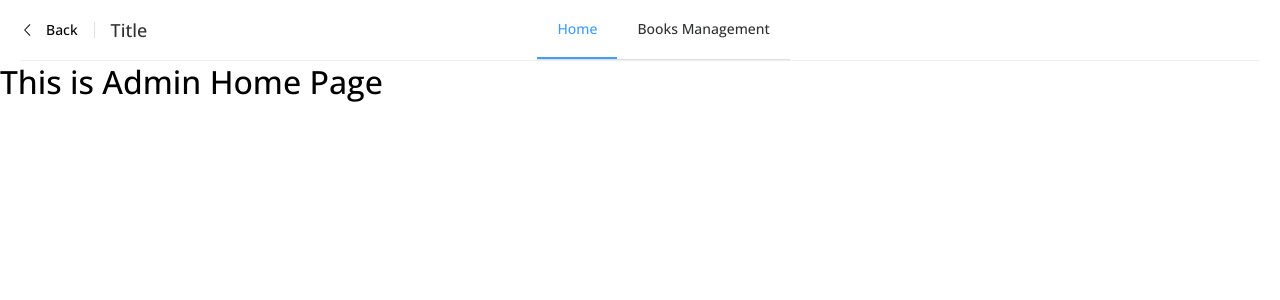
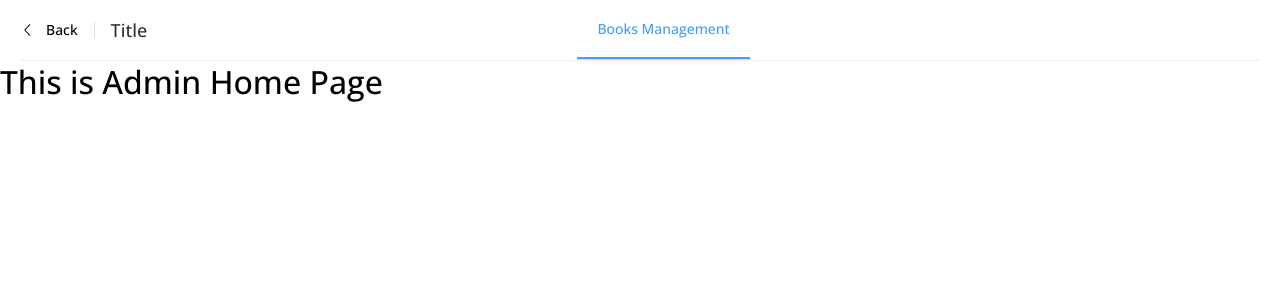
Before and after one commit to hupa-212/DQS_Library, a Vue app in the folder library_frontend/: page /admin in a window 1280 px wide. Shown: the top 300 px of the page. Built offline with nearby package versions, Linux system fonts and the light colour scheme; the HTML template or start-up script is replaced by a standard one.

Commit message:
update header

```diff
--- a/library_frontend/src/components/admin/AdminHeader.vue
+++ b/library_frontend/src/components/admin/AdminHeader.vue
@@ -15,9 +15,7 @@
         :ellipsis="false"
         @select="handleSelect"
       >
-        <el-menu-item index="AdminHome" >Home</el-menu-item>
         <el-menu-item index="Books Management">Books Management</el-menu-item>
-        <!-- <el-menu-item index="Profile">Profile</el-menu-item> -->
       </el-menu>
     </div>
 
@@ -31,11 +29,10 @@ import { ArrowLeft } from '@element-plus/icons-vue'
 import { useRouter } from 'vue-router'
 
 const router = useRouter()
-const activeIndex = ref('AdminHome')
+const activeIndex = ref('Books Management')
 
 const handleSelect = (key: string) => {
-  if (key === 'AdminHome') router.push('/admin')
-  else if (key === 'Books Management') router.push('/admin/books-management')
+  if (key === 'Books Management') router.push('/admin')
   else if (key === 'Profile') router.push('/admin/profile')
 }
 </script>
```
